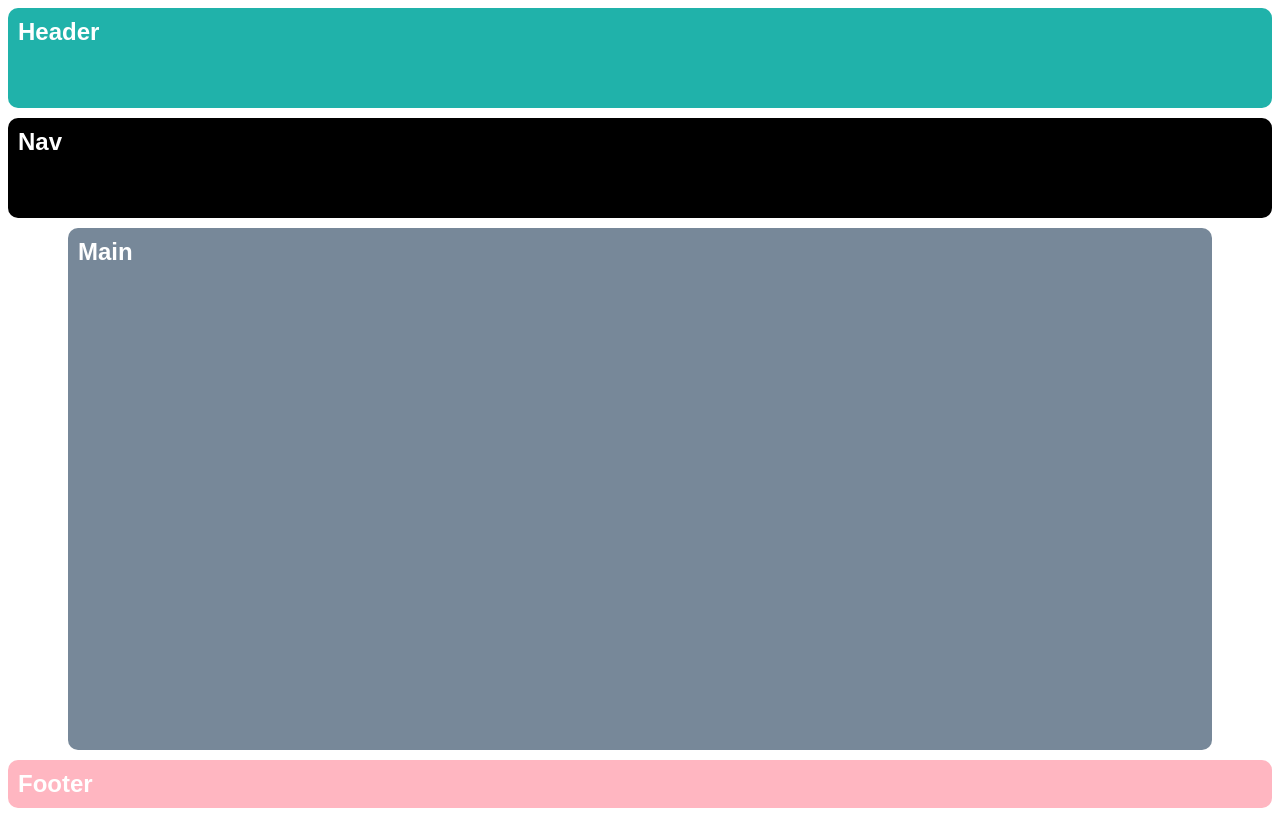
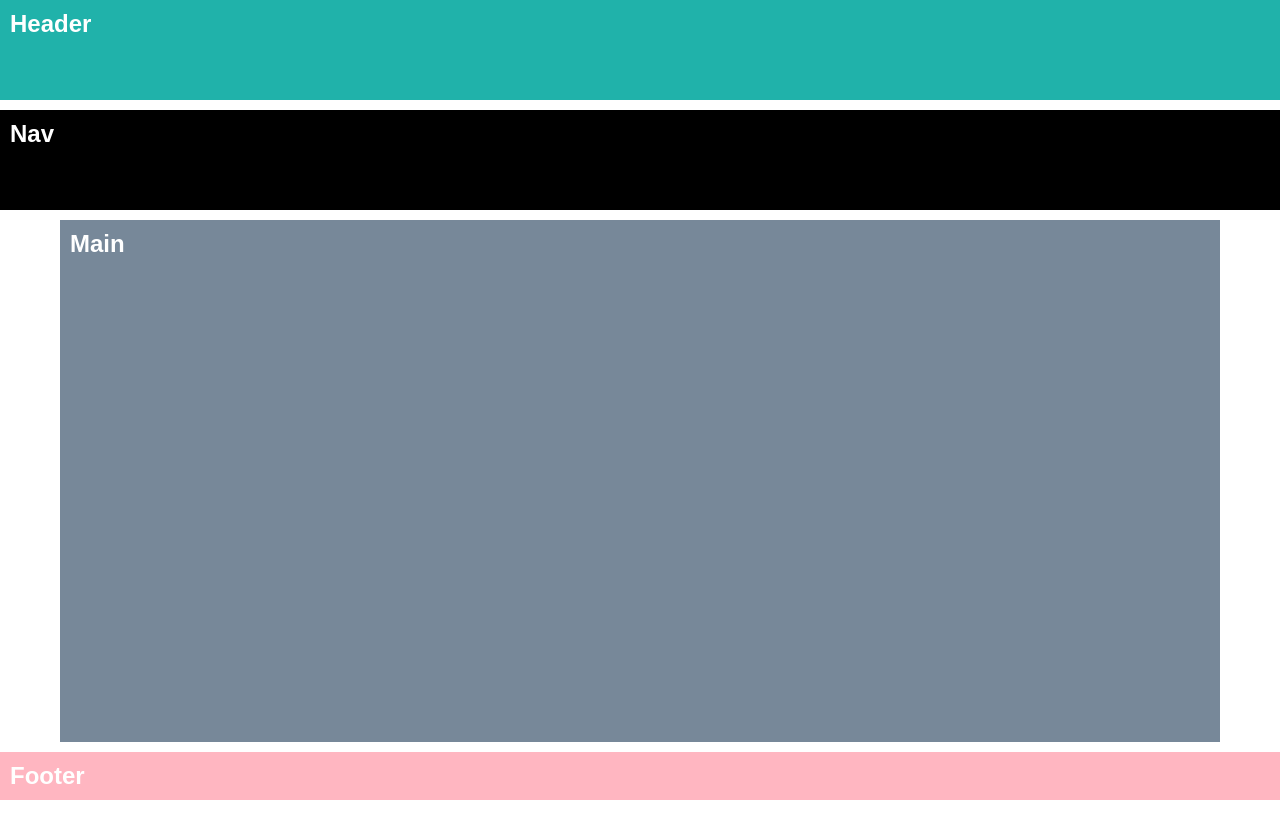
Before and after one commit to Mackewinsson/Yuleximarquez.com, a plain HTML site: page Index.html in a window 1280 px wide. Drawn offline with Linux system fonts and the light colour scheme.

Commit message:
Put boxes on 100%

```diff
--- a/Style.css
+++ b/Style.css
@@ -1,3 +1,10 @@
+* {
+
+    box-sizing: border-box;
+    padding: 0;
+    margin: 0;
+}
+
 /* Grid layout */
 
 .grid{
@@ -45,7 +52,6 @@ footer{
 header{
 
     background-color: lightseagreen;
-    border-radius: 10px;
     padding: 10px;
     color: #fff;
     font-weight: bold;
@@ -56,7 +62,6 @@ header{
 nav{
 
     background-color: black;
-    border-radius: 10px;
     padding: 10px;
     color: #fff;
     font-weight: bold;
@@ -67,7 +72,6 @@ nav{
 main{
 
     background-color: lightslategray;
-    border-radius: 10px;
     padding: 10px;
     color: #fff;
     font-weight: bold;
@@ -78,7 +82,6 @@ main{
 footer{
 
     background-color: lightpink;
-    border-radius: 10px;
     padding: 10px;
     color: #fff;
     font-weight: bold;
```
